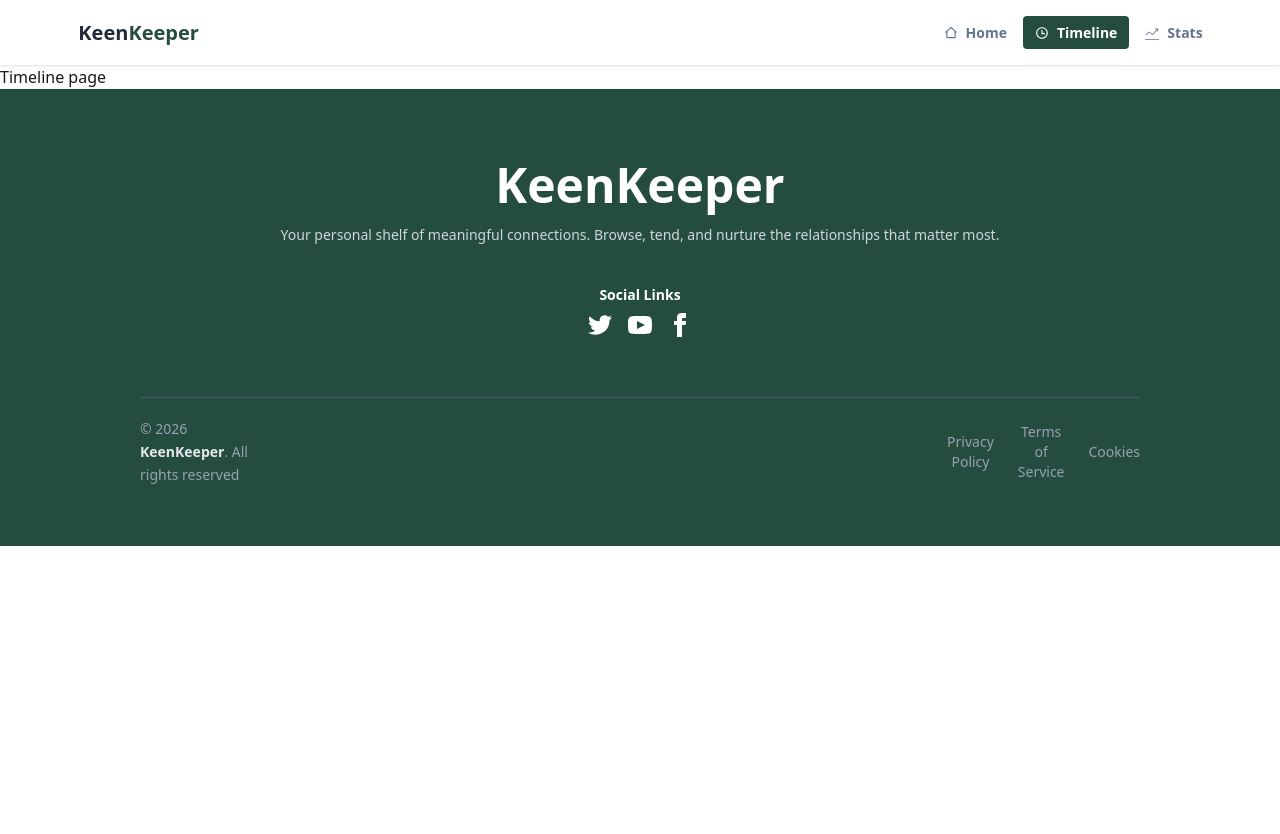
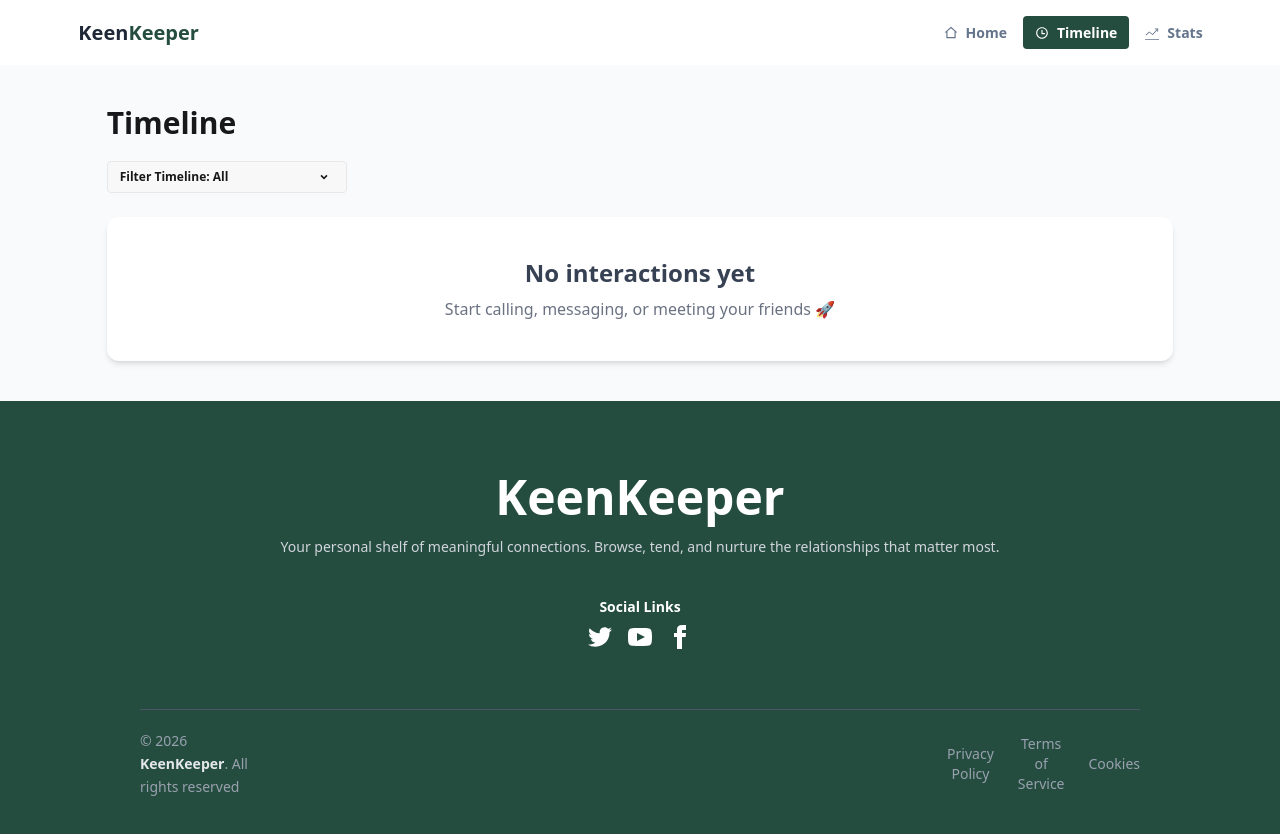
Before and after one commit to mdnahidooo/b13-a7-keen-keeper-code, a Next.js app: page /timeline in a window 1280 px wide. Shown: the top 834 px of the page. Before the commit the page ends 800 px from the top, so only its background shows below. Built offline with nearby package versions, Linux system fonts and the light colour scheme.

Commit message:
Added card in timeline section and show react tostify in middle

```diff
--- a/package.json
+++ b/package.json
@@ -14,7 +14,9 @@
     "react-dom": "19.2.4",
     "react-icons": "^5.6.0",
     "react-loader-spinner": "^8.0.2",
-    "react-spinners": "^0.17.0"
+    "react-spinners": "^0.17.0",
+    "react-toastify": "^11.0.5",
+    "recharts": "^3.8.1"
   },
   "devDependencies": {
     "@tailwindcss/postcss": "^4",
--- a/src/app/home/page.jsx
+++ b/src/app/home/page.jsx
@@ -3,6 +3,11 @@ import DashboardCards from '@/components/Home/DashboardCards';
 import React from 'react';
 import FriendCard from '@/components/Home/FriendCard';
 import Link from 'next/link';
+
+export const metadata = {
+    title: "KeenKeeper | Home",
+    description: "Manage and nurture your meaningful relationships easily with KeenKeeper.",
+};
 
 const HomePage = async () => {
 
--- a/src/app/layout.js
+++ b/src/app/layout.js
@@ -2,6 +2,8 @@ import { Geist, Geist_Mono } from "next/font/google";
 import "./globals.css";
 import Navbar from "@/components/Navbar/Navbar";
 import Footer from "@/components/Footer/Footer";
+import Providers from "./lib/providers";
+import { ToastContainer } from "react-toastify";
 
 const geistSans = Geist({
   variable: "--font-geist-sans",
@@ -14,8 +16,8 @@ const geistMono = Geist_Mono({
 });
 
 export const metadata = {
-  title: "Create Next App",
-  description: "Generated by create next app",
+  title: "Home | KeenKeeper",
+  description: "Manage and nurture your meaningful relationships easily with KeenKeeper.",
 };
 
 export default function RootLayout({ children }) {
@@ -25,9 +27,14 @@ export default function RootLayout({ children }) {
       className={`${geistSans.variable} ${geistMono.variable} h-full antialiased`}
     >
       <body className="min-h-full flex flex-col">
-        <Navbar></Navbar>
-        {children}
-        <Footer></Footer>
+        <Providers>
+
+          <Navbar></Navbar>
+          {children}
+          <Footer></Footer>
+
+          <ToastContainer />
+        </Providers>
       </body>
     </html>
   );
--- /dev/null
+++ b/src/app/lib/providers/index.js
@@ -0,0 +1,13 @@
+"use client"
+import FriendProvider from '@/context/FriendContext';
+import React from 'react';
+
+const Providers = ({children}) => {
+    return (
+        <FriendProvider>
+            {children}
+        </FriendProvider>
+    );
+};
+
+export default Providers;
--- a/src/app/stats/page.jsx
+++ b/src/app/stats/page.jsx
@@ -1,4 +1,9 @@
 import React from 'react';
+
+export const metadata = {
+    title: "Stats | KeenKeeper",
+    description: "Manage and nurture your meaningful relationships easily with KeenKeeper.",
+};
 
 const StatsPage = () => {
     return (
--- a/src/app/timeline/page.jsx
+++ b/src/app/timeline/page.jsx
@@ -1,9 +1,133 @@
-import React from 'react';
+"use client";
+
+import { FriendContext } from "@/context/FriendContext";
+import React, { useContext, useState } from "react";
+import { PiPhoneCallBold } from "react-icons/pi";
+import { RiArrowDropDownLine, RiMessage2Line } from "react-icons/ri";
+import { TbBrandZoom } from "react-icons/tb";
+
+
 
 const TimeLinePage = () => {
+    const { calls, messages, meets } = useContext(FriendContext);
+
+    // FILTER STATE
+    const [filter, setFilter] = useState("all");
+
+    // COMBINED DATA
+    const allData = [
+        ...calls.map((item) => ({ ...item, type: "call" })),
+        ...messages.map((item) => ({ ...item, type: "message" })),
+        ...meets.map((item) => ({ ...item, type: "meet" })),
+    ];
+
+    // FILTER LOGIC
+    const filteredData =
+        filter === "all"
+            ? allData
+            : allData.filter((item) => item.type === filter);
+
+    // EMPTY STATE
+    const isEmpty = allData.length === 0;
+
     return (
-        <div>
-           <h2>Timeline page</h2>
+        <div className="bg-gray-50">
+            <div className="w-10/12 mx-auto my-10">
+
+                {/* TITLE */}
+                <h2 className="text-3xl font-bold mb-5">Timeline</h2>
+
+                {/* ✅ DROPDOWN FILTER */}
+                <div className="mb-6 flex justify-start">
+
+                    <div className="dropdown">
+                        <label tabIndex={0} className="btn btn-sm w-60">
+                            <div className="flex items-center justify-between w-full">
+                                <span>
+                                    Filter Timeline: {filter === "all" ? "All" : filter}
+                                </span>
+                                <RiArrowDropDownLine className="text-xl" />
+                            </div>
+                        </label>
+
+                        <ul
+                            tabIndex={0}
+                            className="dropdown-content menu bg-base-100 rounded-box w-60 p-2 shadow"
+                        >
+                            <li>
+                                <button onClick={() => setFilter("all")}>All</button>
+                            </li>
+                            <li>
+                                <button onClick={() => setFilter("call")}>Calls</button>
+                            </li>
+                            <li>
+                                <button onClick={() => setFilter("message")}>Messages</button>
+                            </li>
+                            <li>
+                                <button onClick={() => setFilter("meet")}>Meets</button>
+                            </li>
+                        </ul>
+                    </div>
+
+                </div>
+
+                {/* EMPTY STATE */}
+                {isEmpty ? (
+                    <div className="bg-white shadow-md rounded-xl p-10 text-center">
+                        <h2 className="text-2xl font-bold text-gray-700">
+                            No interactions yet
+                        </h2>
+                        <p className="text-gray-500 mt-2">
+                            Start calling, messaging, or meeting your friends 🚀
+                        </p>
+                    </div>
+                ) : (
+                    /* TIMELINE LIST */
+                    <div>
+                        {filteredData.length === 0 ? (
+                            <div className="bg-white shadow-md rounded-xl p-10 text-center">
+                                <h2 className="text-xl font-bold text-gray-600">
+                                    No {filter} found
+                                </h2>
+                            </div>
+                        ) : (
+                            filteredData.map((item, index) => (
+                                <div key={index} className="mb-4">
+
+                                    <ul className="list bg-base-100 rounded-box shadow-md">
+                                        <li className="list-row flex items-center gap-4 p-4">
+
+                                            {/* ICON */}
+                                            <h2 className="text-3xl">
+                                                {item.type === "call" && <PiPhoneCallBold />}
+                                                {item.type === "message" && <RiMessage2Line />}
+                                                {item.type === "meet" && <TbBrandZoom />}
+                                            </h2>
+
+                                            {/* CONTENT */}
+                                            <div className="text-[#64748B]">
+                                                <div>
+                                                    <span className="text-lg font-bold text-black capitalize">
+                                                        {item.type}
+                                                    </span>{" "}
+                                                    with {item.name}
+                                                </div>
+
+                                                <div className="text-xs uppercase font-semibold opacity-60">
+                                                    {item.next_due_date}
+                                                </div>
+                                            </div>
+
+                                        </li>
+                                    </ul>
+
+                                </div>
+                            ))
+                        )}
+                    </div>
+                )}
+
+            </div>
         </div>
     );
 };
--- /dev/null
+++ b/src/components/AllToggleButton/CallToggleButton.jsx
@@ -0,0 +1,28 @@
+"use client"
+import { FriendContext } from '@/context/FriendContext';
+import React, { useContext } from 'react';
+import { PiPhoneCallBold } from 'react-icons/pi';
+import { toast } from 'react-toastify';
+
+const CallToggleButton = ({ friend }) => {
+
+    const { calls, setCalls } = useContext(FriendContext);
+    console.log(calls, setCalls, "something from context");
+
+    const handleCallToggle = () => {
+        console.log("handle call toggle button");
+        setCalls([...calls, friend])
+
+        toast.success(`📞 Call with ${friend.name} recorded!`, {
+            position: "top-center",
+        });
+    };
+
+    return (
+        <div>
+            <button onClick={handleCallToggle} className="btn w-full flex flex-col py-10 font-bold"> <h2 className='text-3xl'><PiPhoneCallBold /></h2> Call</button>
+        </div>
+    );
+};
+
+export default CallToggleButton;
--- /dev/null
+++ b/src/components/AllToggleButton/MeetToggleButton.jsx
@@ -0,0 +1,28 @@
+"use client"
+import { FriendContext } from '@/context/FriendContext';
+import React, { useContext } from 'react';
+import { TbBrandZoom } from 'react-icons/tb';
+import { toast } from 'react-toastify';
+
+const MeetToggleButton = ({ friend }) => {
+
+    const { meets, setMeets } = useContext(FriendContext);
+    // console.log(meets, setMeets, "something from context");
+
+    const handleMeetToggle = () => {
+        console.log("handle call toggle button");
+        setMeets([...meets, friend])
+
+        toast.success(`🎥 ${friend.name} get a Zoom meeting invite!`, {
+            position: "top-center",
+        });
+    };
+
+    return (
+        <div>
+            <button onClick={handleMeetToggle} className="btn w-full flex flex-col py-10 font-bold"> <h2 className='text-3xl'><TbBrandZoom /></h2> Meet</button>
+        </div>
+    );
+};
+
+export default MeetToggleButton;
--- /dev/null
+++ b/src/components/AllToggleButton/MessageToggleButton.jsx
@@ -0,0 +1,28 @@
+"use client"
+import { FriendContext } from '@/context/FriendContext';
+import React, { useContext } from 'react';
+import { RiMessage2Line } from 'react-icons/ri';
+import { toast } from 'react-toastify';
+
+const MessageToggleButton = ({ friend }) => {
+
+    const { messages, setMessages } = useContext(FriendContext);
+    // console.log(messages, setMessages, "something from context");
+
+    const handleMessageToggle = () => {
+        console.log("handle call toggle button");
+        setMessages([...messages, friend])
+
+        toast.success(`💬 Message sent to ${friend.name}!`, {
+            position: "top-center",
+        });
+    };
+
+    return (
+        <div>
+            <button onClick={handleMessageToggle} className="btn w-full flex flex-col py-10 font-bold"> <h2 className='text-3xl'><RiMessage2Line /></h2> Message</button>
+        </div>
+    );
+};
+
+export default MessageToggleButton;
--- a/src/components/Home/HeroSection.jsx
+++ b/src/components/Home/HeroSection.jsx
@@ -8,7 +8,7 @@ const HeroSection = async () => {
 
     return (
         <div>
-            <div className="flex flex-col items-center text-center justify-center mt-20">
+            <div className="flex flex-col items-center text-center justify-center pt-20">
                 <div className="space-y-4">
                     <h2 className="text-5xl font-extrabold text-gray-800">
                         Friends to keep close in your life
--- /dev/null
+++ b/src/context/FriendContext.jsx
@@ -0,0 +1,28 @@
+'use client'
+import React, { createContext, useState } from 'react';
+
+
+export const FriendContext =createContext()
+
+const FriendProvider = ({children}) => {
+    const [calls, setCalls] = useState([]);
+    const [messages, setMessages] = useState([]);
+    const [meets, setMeets] = useState([]);
+
+    const data = {
+        calls,
+        setCalls,
+        messages,
+        setMessages,
+        meets,
+        setMeets
+    }
+
+    return (
+        <FriendContext.Provider value={data}>
+            {children}
+        </FriendContext.Provider>
+    );
+};
+
+export default FriendProvider;
```
Also changed, not shown: src/app/home/[id]/page.jsx (+31 -7 lines), 1 other file (tests, documents, lock files or other folders).
